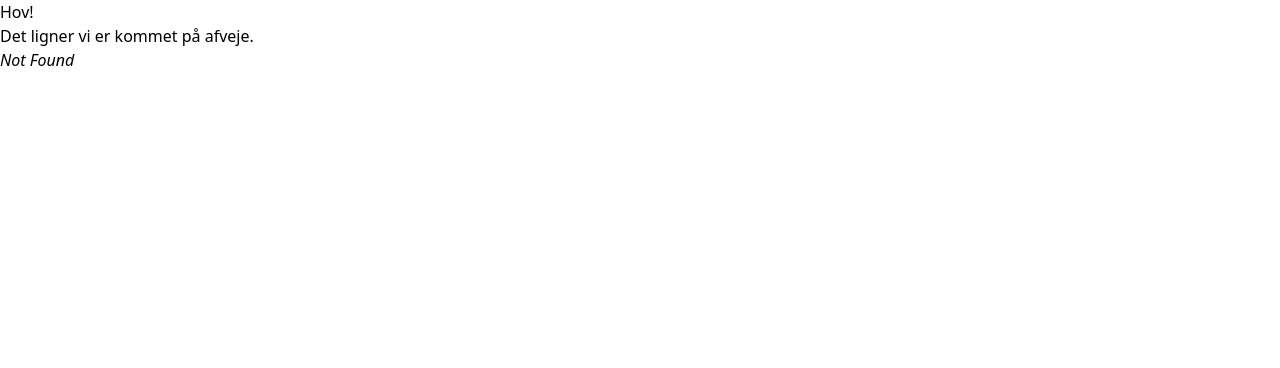
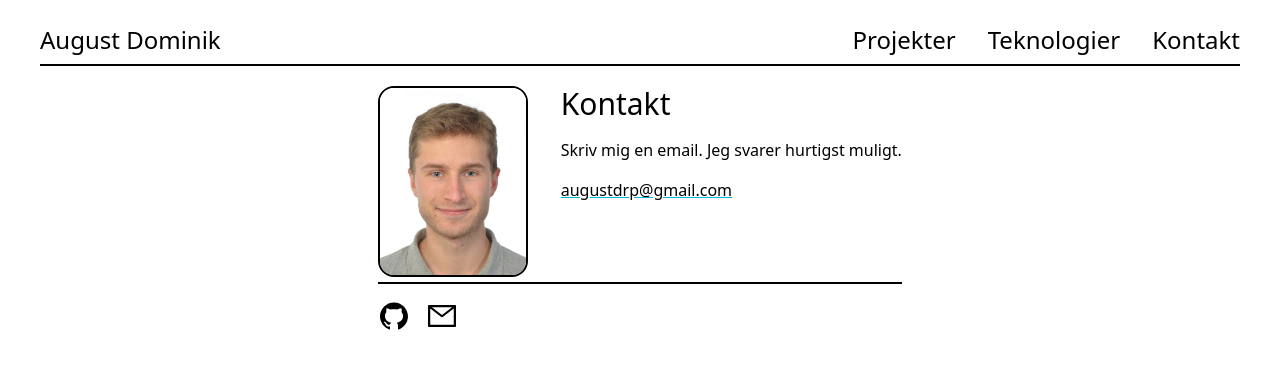
Before and after one commit to augustdominik/portfolio, a React (Vite) app: page /kontakt in a window 1280 px wide. Before the commit this address had no page. Shown: the top 368 px of the page. Built offline with nearby package versions, Linux system fonts and the light colour scheme.

Commit message:
Add footer

```diff
--- a/src/App.tsx
+++ b/src/App.tsx
@@ -3,6 +3,7 @@ import { Outlet } from 'react-router-dom';
 import NavBar from "./components/NavBar"
 import NavFullscreen from './components/NavFullscreen';
 import { NavElement } from './common/types';
+import Footer from './components/Footer';
 
 function App() {
 
@@ -15,7 +16,7 @@ function App() {
     const navElements: Array<NavElement> = [
         { name: 'Projekter', path: '/' },
         { name: 'Teknologier', path: 'teknologier' },
-        { name: 'Kontakt', path: '/' }
+        { name: 'Kontakt', path: 'kontakt' }
     ]
 
     return (
@@ -33,6 +34,7 @@ function App() {
                 <div className='pt-5'>
                     <Outlet />
                 </div>
+            <Footer/>
             </div>
         </div>
     )
--- /dev/null
+++ b/src/components/Footer.tsx
@@ -0,0 +1,14 @@
+import { AiOutlineMail } from 'react-icons/ai';
+import { AiOutlineGithub } from 'react-icons/ai';
+
+export default function Footer(){
+    return(
+        <div className='h-10 w-full self-end'>
+            <hr className={"border-t-2 border-black transition-colors mb-4"} />
+            <div className='flex gap-4 pb-4'>
+                <AiOutlineGithub size={32}/>
+                <AiOutlineMail size={32}/>
+            </div>
+        </div>
+    )
+}
--- a/src/main.tsx
+++ b/src/main.tsx
@@ -6,6 +6,7 @@ import { createBrowserRouter, RouterProvider } from 'react-router-dom';
 import ErrorPage from './error-page';
 import Projekter from './routes/Projekter';
 import Teknologier from './routes/Teknologier';
+import Kontakt from './routes/Kontakt';
 
 const router = createBrowserRouter([
     {
@@ -20,6 +21,10 @@ const router = createBrowserRouter([
             {
                 path:'teknologier',
                 element: <Teknologier />
+            },
+            {
+                path:'kontakt',
+                element: <Kontakt />
             }
         ]
     }
--- a/src/routes/Kontakt.tsx
+++ b/src/routes/Kontakt.tsx
@@ -1,6 +1,23 @@
+import { motion } from "framer-motion";
+import ProfilePicture from '../assets/ProfilePicture.jpg';
+
 export default function Kontakt(){
     return(
         <div>
+            <motion.div
+                initial={{ opacity: 0 }}
+                whileInView={{ opacity: 1 }}
+            >
+                <div style={{gridTemplateColumns: '1fr 2fr', gap:'12px'}}
+                className=' flex flex-col sm:grid'>
+                    <img width='150px' src={ProfilePicture} className='rounded-2xl border-2 border-black'></img>
+                    <div className="">
+                        <h1 className='text-3xl mb-4'>Kontakt</h1>
+                            <p className='mb-4'>Skriv mig en email. Jeg svarer hurtigst muligt.</p>
+                        <p className='mb-20'><span className='underline decoration-cyan-500 cursor-pointer'>augustdrp@gmail.com</span></p>
+                    </div>
+                </div>
+            </motion.div>
         </div>
     );
 }
--- a/src/routes/Projekter.tsx
+++ b/src/routes/Projekter.tsx
@@ -1,12 +1,18 @@
 import { Posts } from '../components/Posts';
+import { motion } from 'framer-motion';
 
 export default function Projekter() {
     return (
         <div>
-            <h1 className='text-3xl mb-4'>Hej!</h1>
-            <p className='mb-4'>Mit navn er <span className='underline decoration-rose-400'>August Dominik Raaschou-Pedersen</span>.
-                Velkommen til mit portefølje.</p>
-            <p className='mb-20'><span className='underline decoration-cyan-500 cursor-pointer'>augustdrp@gmail.com</span></p>
+            <motion.div
+                initial={{ opacity: 0 }}
+                whileInView={{ opacity: 1 }}
+            >
+                <h1 className='text-3xl mb-4'>Hej!</h1>
+                <p className='mb-4'>Mit navn er <span className='underline decoration-rose-400'>August Dominik Raaschou-Pedersen</span>.
+                    Velkommen til mit portefølje.</p>
+                <p className='mb-20'><span className='underline decoration-cyan-500 cursor-pointer'>augustdrp@gmail.com</span></p>
+            </motion.div>
             {Posts}
         </div>
     );
```
